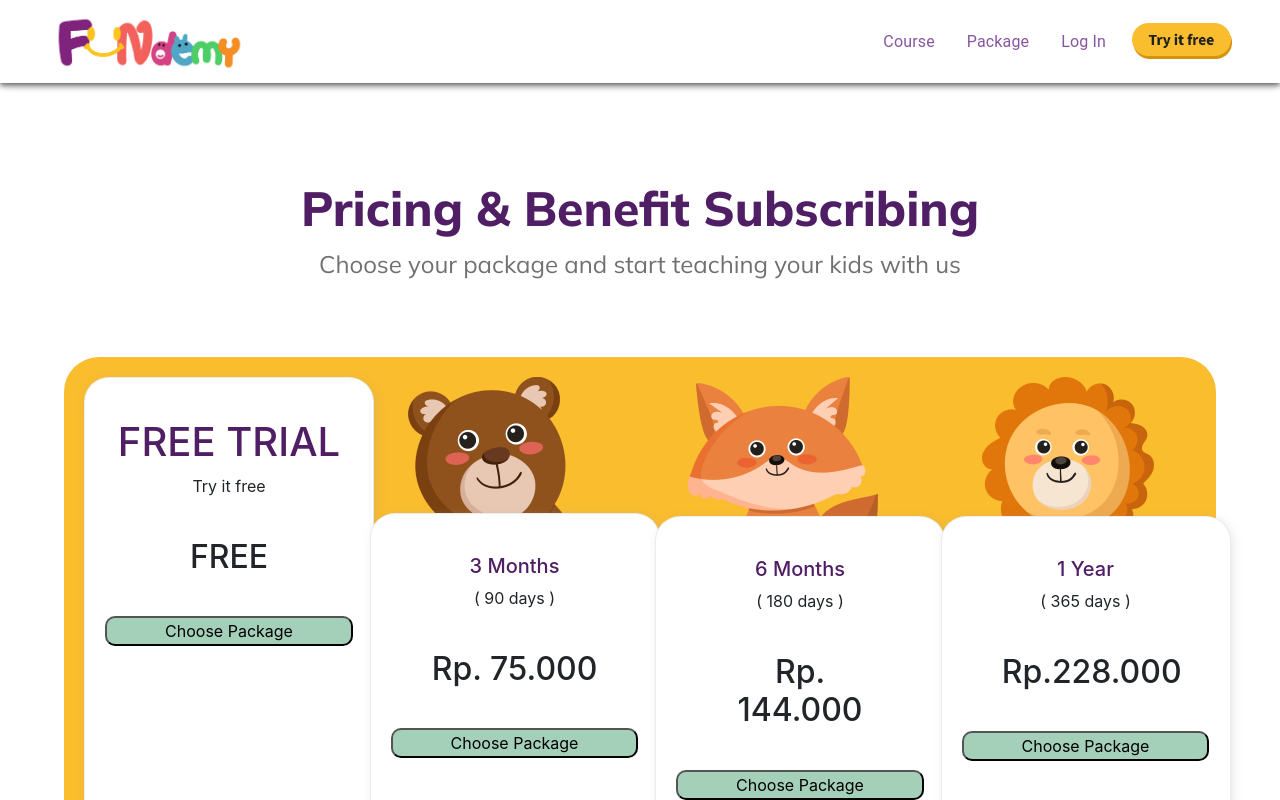
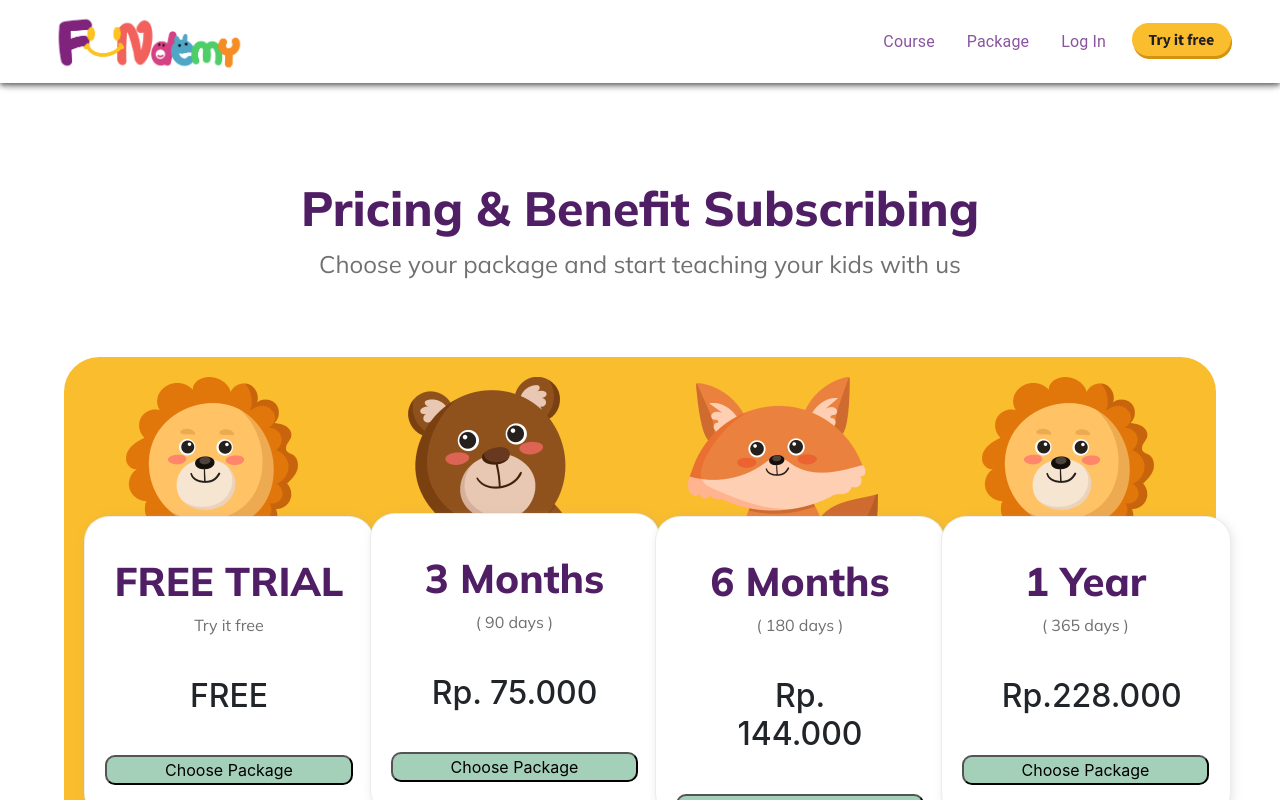
Before and after one commit to dzikal45/Fundemy-apps, a React (Create React App) app in the folder frontend/: page /paket in a window 1280 px wide. Shown: the top 800 px of the page. Built offline with nearby package versions, Linux system fonts and the light colour scheme.

Commit message:
minor interface change

```diff
--- a/frontend/src/pages/packagepage.css
+++ b/frontend/src/pages/packagepage.css
@@ -19,6 +19,23 @@
     text-align: center;
 }
 
+.purple-text {
+    font-family: 'Mulish', sans-serif;
+    font-style: normal;
+    font-weight: 800;
+    color: #501E65;
+    text-align: center;
+    margin-top: 20px
+}
+
+.grey-text {
+    font-family: 'Mulish', sans-serif;
+    font-style: normal;
+    font-weight: normal;
+    color: #707070;
+    text-align: center;
+}
+
 .boxpur{
     width: 90%;
     height: 679px;
@@ -35,7 +52,7 @@
 .cardfree{
     position: absolute;
     width: 290px;
-    height: 452px;
+    height: 302px;
     background: #FFFFFF;
     border: 0.5px solid rgba(161, 161, 161, 0.2);
     box-sizing: border-box;
--- a/frontend/src/pages/packagepage.js
+++ b/frontend/src/pages/packagepage.js
@@ -18,11 +18,11 @@ const Packagepage = () => {
         <div className="boxpur" style={{marginTop:"75px"}}>
             <Row>
                 <Col md={3} xs={12}>
-
+                    <img src={lion} />
                     <div className="cardfree">
                     <Container style={{padding:"7%"}}>
-                        <h1 style={{color: "#501E65", marginTop: "20px"}}>FREE TRIAL</h1>
-                        <p>Try it free</p>
+                        <h1 className="purple-text">FREE TRIAL</h1>
+                        <p className="grey-text">Try it free</p>
                         <h2 style={{margin: "40px"}}>FREE</h2>
                         <button
                         > Choose Package</button>
@@ -35,8 +35,8 @@ const Packagepage = () => {
                     <img src={bear} />
                     <div className="cardfree">
                     <Container style={{padding:"7%"}}>
-                        <h5 style={{color: "#501E65", marginTop: "20px"}}>3 Months</h5>
-                        <p>	&#40; 90 days 	&#41;</p>
+                        <h1 className="purple-text">3 Months</h1>
+                        <p className="grey-text">	&#40; 90 days 	&#41;</p>
                         <h2 style={{margin: "40px"}}>Rp. 75.000</h2>
                         <button> Choose Package</button>
                     </Container>
@@ -48,8 +48,8 @@ const Packagepage = () => {
                     <img src={tupai} />
                     <div className="cardfree">
                     <Container style={{padding:"7%"}}>
-                        <h5 style={{color: "#501E65", marginTop: "20px"}}>6 Months</h5>
-                        <p>	&#40; 180 days 	&#41;</p>
+                        <h1 className="purple-text">6 Months</h1>
+                        <p className="grey-text">	&#40; 180 days 	&#41;</p>
                         <h2 style={{margin: "40px"}}>Rp. 144.000</h2>
                         <button onClick> Choose Package</button>
                     </Container>
@@ -61,8 +61,8 @@ const Packagepage = () => {
                     <img src={lion} />
                     <div className="cardfree">
                     <Container style={{padding:"7%"}}>
-                        <h5 style={{color: "#501E65", marginTop: "20px"}}>1 Year</h5>
-                        <p>	&#40; 365 days 	&#41;</p>
+                        <h1 className="purple-text">1 Year</h1>
+                        <p className="grey-text">	&#40; 365 days 	&#41;</p>
                         <h2 style={{margin: "40px"}}>Rp.228.000</h2>
                         <button> Choose Package</button>
                     </Container>
@@ -74,7 +74,7 @@ const Packagepage = () => {
             </Row>
         </div>
         <div style={{height:"120px"}}></div>
-        <img src={testimoni} width="100%"/>
+        <img src={testimoni} width="100%" style={{margin: "auto"}}/>
         <div style={{height:"120px"}}></div>
         <div className="separator-sage">
 
```
